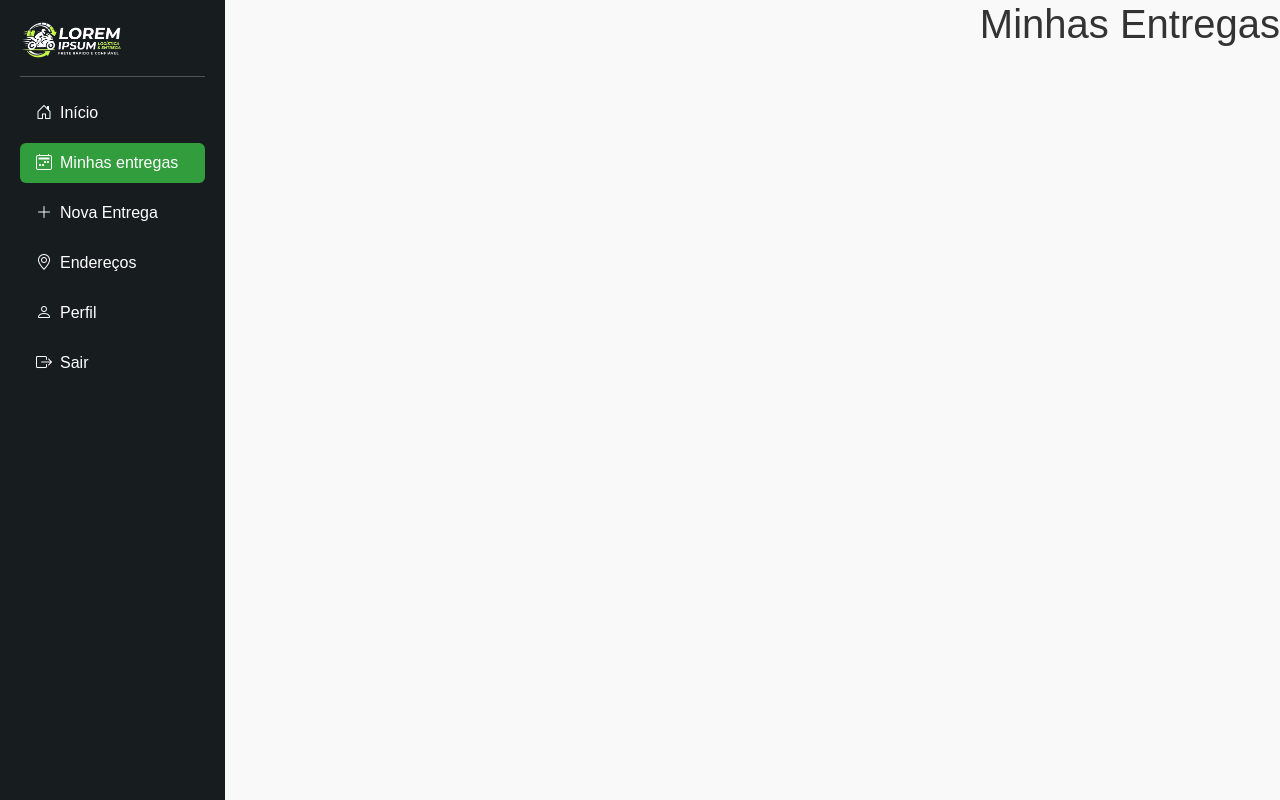
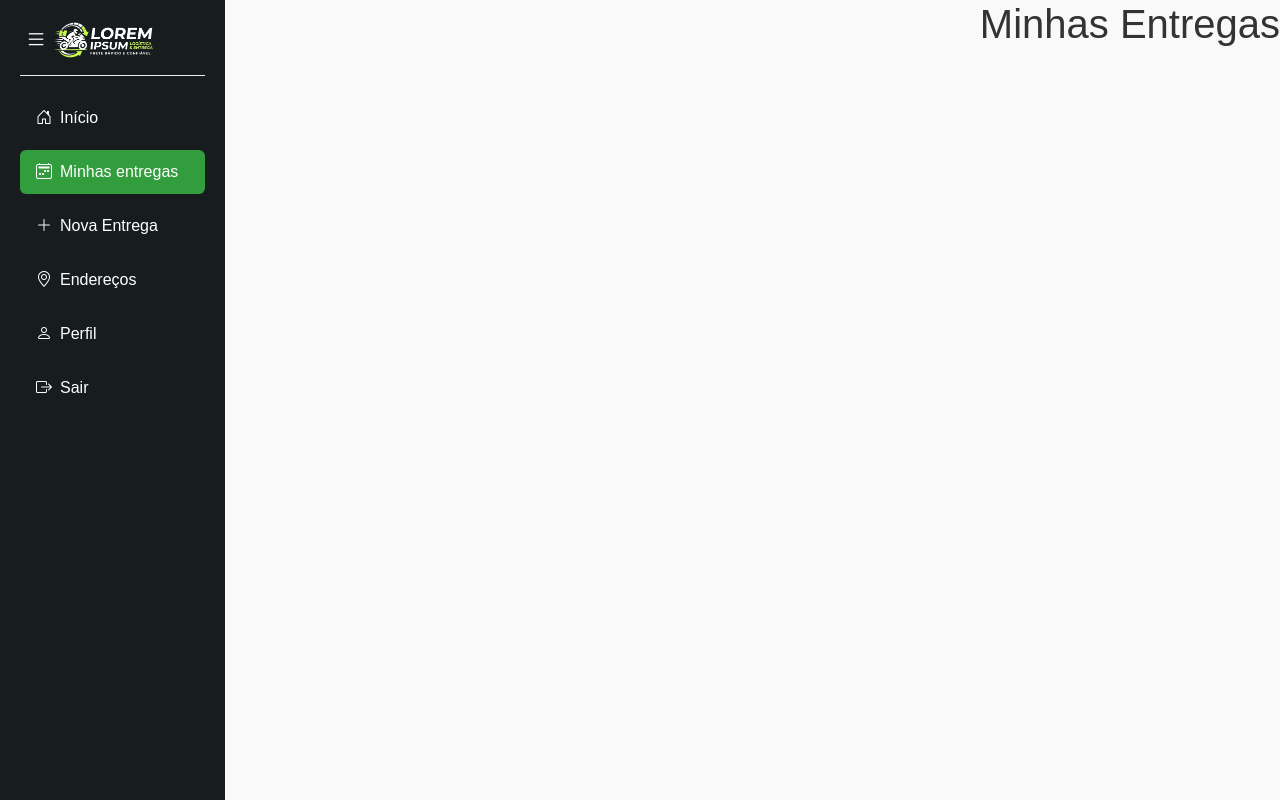
Before and after one commit to DevCarlosFilipe/freteapp, a React (Vite) app in the folder frontend/: page /dashboard/orders in a window 1280 px wide. Built offline with nearby package versions, Linux system fonts and the light colour scheme.

Commit message:
update sidebar

```diff
--- a/frontend/src/components/layout/css/Dashboard.module.css
+++ b/frontend/src/components/layout/css/Dashboard.module.css
@@ -1,7 +1,3 @@
-hr {
-    color : var(--color-gray-soft);
-}
-
 .clientLayout {
     display: flex;
     flex-direction: row;
@@ -10,16 +6,73 @@ hr {
 }
 
 .sidebar {
+    width: 225px;
     min-width: 225px;
     background-color: var(--color-black);
     color: var(--color-white);
     padding: 20px;
+    transition: width 180ms ease, min-width 180ms ease, padding 180ms ease;
+}
+
+.sidebarCollapsed {
+    width: 88px;
+    min-width: 88px;
+    padding-inline: 12px;
 }
 
 .sidebarItem {
+    width: 100%;
     margin-bottom: 10px;
 }
 
 .sidebarItem i {
     margin-right: 8px;
 }
+
+.sidebarItemLink {
+    display: flex;
+    align-items: center;
+    width: 100%;
+    min-height: 44px;
+}
+
+.sidebarItemCollapsedLink {
+    justify-content: center;
+    padding-inline: 4px;
+}
+
+.sidebarItemCollapsed i {
+    margin-right: 0;
+    font-size: 1.35rem;
+}
+
+.sidebarHeader {
+    display: flex;
+    flex-direction: row;
+    justify-content: flex-start;
+    align-items: center;
+    padding-bottom: 15px;
+    margin-bottom: 20px;
+    border-bottom: 1px solid;
+    border-color: var(--color-border-soft);
+}
+
+.btnToggler {
+    background-color: transparent;
+    border: 0;
+    color: var(--color-white);
+    width: 32px;
+    height: 32px;
+    padding: 0;
+    border-radius: 100%;
+    margin-right: 0;
+    font-size: 1.35rem;
+}
+
+.btnToggler:hover {
+    background-color: var(--color-light-transparent);
+}
+
+.sidebarHeaderCollapsed {
+    justify-content: center;
+}
--- a/frontend/src/components/layout/dashboard/Sidebar.jsx
+++ b/frontend/src/components/layout/dashboard/Sidebar.jsx
@@ -4,10 +4,16 @@ import Logo from "../../header/Logo";
 import useAPI from "../../../hooks/useAPI";
 import styles from "../css/Dashboard.module.css";
 import SidebarItem from "./SidebarItem";
+import SidebarToggler from "./SidebarToggler";
 
 function Sidebar() {
     const navigate = useNavigate();
     const [logoutVersion, setLogoutVersion] = useState(0);
+    const [isSidebarOpen, setIsSidebarOpen] = useState(true);
+
+    const toggleSidebar = () => {
+        setIsSidebarOpen((isOpen) => !isOpen);
+    };
 
     const handleLogoutSuccess = useCallback((response) => {
         if (response?.success) {
@@ -24,23 +30,26 @@ function Sidebar() {
     });
 
     return (
-        <div className={styles.sidebar}>
-            <Logo img="/white-logo.png" siteName="FreteApp" />
-            <hr />
+        <div className={`${styles.sidebar} ${!isSidebarOpen ? styles.sidebarCollapsed : ""}`}>
+            <div className={`${styles.sidebarHeader} ${!isSidebarOpen ? styles.sidebarHeaderCollapsed : ""}`}>
+                <SidebarToggler isOpen={isSidebarOpen} toggleSidebar={toggleSidebar} />
+                {isSidebarOpen && <Logo img="/white-logo.png" siteName="FreteApp" />}
+            </div>
             <ul className="nav nav-pills flex-column mb-auto">
-                <SidebarItem link="/dashboard" text="Início" icon="house-door" />
-                <SidebarItem link="/dashboard/orders" text="Minhas entregas" icon="calendar2-week" />
-                <SidebarItem link="/dashboard/new-order" text="Nova Entrega" icon="plus-lg" />
-                <SidebarItem link="/dashboard/addresses" text="Endereços" icon="geo-alt" />
-                <SidebarItem link="/dashboard/profile" text="Perfil" icon="person" />
+                <SidebarItem link="/dashboard" text="Início" icon="house-door" collapsed={!isSidebarOpen} />
+                <SidebarItem link="/dashboard/orders" text="Minhas entregas" icon="calendar2-week" collapsed={!isSidebarOpen} />
+                <SidebarItem link="/dashboard/new-order" text="Nova Entrega" icon="plus-lg" collapsed={!isSidebarOpen} />
+                <SidebarItem link="/dashboard/addresses" text="Endereços" icon="geo-alt" collapsed={!isSidebarOpen} />
+                <SidebarItem link="/dashboard/profile" text="Perfil" icon="person" collapsed={!isSidebarOpen} />
                 <SidebarItem
                     text={logoutLoading ? "Saindo..." : "Sair"}
                     icon="box-arrow-right"
                     onClick={() => setLogoutVersion((version) => version + 1)}
                     disabled={logoutLoading}
+                    collapsed={!isSidebarOpen}
                 />
             </ul>
-            {logoutError && (
+            {logoutError && isSidebarOpen && (
                 <p className="text-danger small mt-2" role="alert">
                     Não foi possível sair agora. Tente novamente.
                 </p>
--- a/frontend/src/components/layout/dashboard/SidebarItem.jsx
+++ b/frontend/src/components/layout/dashboard/SidebarItem.jsx
@@ -1,31 +1,40 @@
 import { NavLink } from "react-router-dom";
 import styles from "../css/Dashboard.module.css";
 
-function SidebarItem({ link = "/dashboard", text = "Link", icon = null, onClick, disabled = false }) {
+function SidebarItem({ link = "/dashboard", text = "Link", icon = null, onClick, disabled = false, collapsed = false }) {
 
     function getClassStatus({ isActive }) {
         const status = isActive ? " active" : "";
-        const itemClass = "nav-link px-3 text-white";
+        const itemClass = collapsed ? "nav-link text-white" : "nav-link px-3 text-white";
+        const collapsedClass = collapsed ? ` ${styles.sidebarItemCollapsedLink}` : "";
 
-        return itemClass + status;
+        return `${itemClass} ${styles.sidebarItemLink}${collapsedClass}${status}`;
     }
 
     return (
-        <li className={styles.sidebarItem}>
+        <li className={`${styles.sidebarItem} ${collapsed ? styles.sidebarItemCollapsed : ""}`}>
             {onClick ? (
                 <button
                     type="button"
-                    className="nav-link px-3 text-white w-100 text-start"
+                    className={`${collapsed ? "nav-link text-white" : "nav-link px-3 text-white text-start"} ${styles.sidebarItemLink} ${collapsed ? styles.sidebarItemCollapsedLink : ""}`}
                     onClick={onClick}
                     disabled={disabled}
+                    aria-label={collapsed ? text : undefined}
+                    title={collapsed ? text : undefined}
                 >
-                    {icon && <i className={"bi bi-" + icon}></i>}
-                    {text}
+                    {icon && <i className={"bi bi-" + icon} aria-hidden="true"></i>}
+                    {!collapsed && text}
                 </button>
             ) : (
-                <NavLink to={link} end={link === "/dashboard"} className={getClassStatus}>
-                    {icon && <i className={"bi bi-" + icon}></i>}
-                    {text}
+                <NavLink
+                    to={link}
+                    end={link === "/dashboard"}
+                    className={getClassStatus}
+                    aria-label={collapsed ? text : undefined}
+                    title={collapsed ? text : undefined}
+                >
+                    {icon && <i className={"bi bi-" + icon} aria-hidden="true"></i>}
+                    {!collapsed && text}
                 </NavLink>
             )}
         </li>
--- /dev/null
+++ b/frontend/src/components/layout/dashboard/SidebarToggler.jsx
@@ -0,0 +1,17 @@
+import styles from "../css/Dashboard.module.css";
+
+function SidebarToggler({ isOpen, toggleSidebar }) {
+    return (
+        <button
+            className={styles.btnToggler}
+            onClick={toggleSidebar}
+            aria-label={isOpen ? "Recolher menu lateral" : "Expandir menu lateral"}
+            aria-expanded={isOpen}
+            title={isOpen ? "Recolher menu lateral" : "Expandir menu lateral"}
+        >
+            <i className="bi bi-list"></i>
+        </button>
+    );
+}
+
+export default SidebarToggler;
--- a/frontend/src/styles/index.css
+++ b/frontend/src/styles/index.css
@@ -2,9 +2,11 @@
     --color-theme: #329d3d;
     --color-light-theme: #1ffd0d1a;
     --color-black: #171c1f;
+    --color-white: #ffffff;
     --color-gray: #f7f7f7;
     --color-gray-soft: #f9f9f9;
     --color-border-soft: #ececec;
+    --color-light-transparent: #ffffff66;
 }
 
 body {
```
